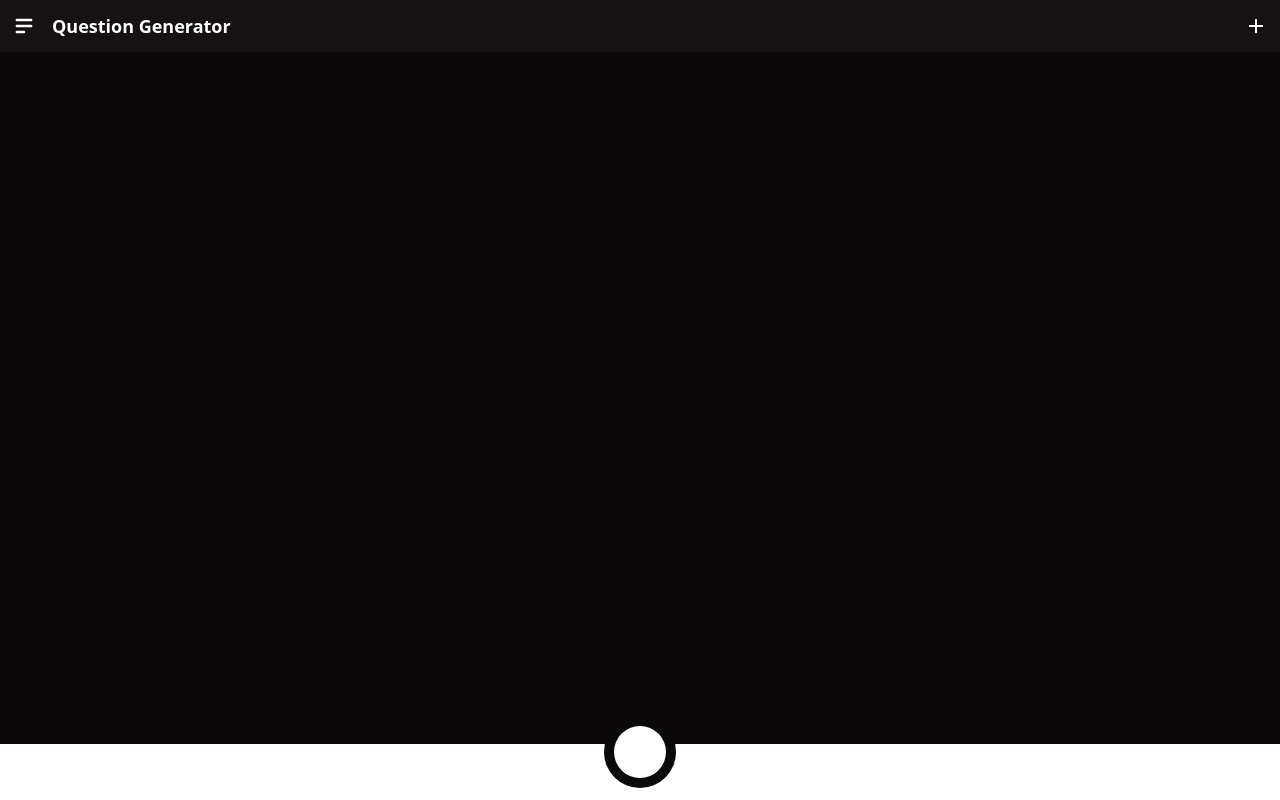
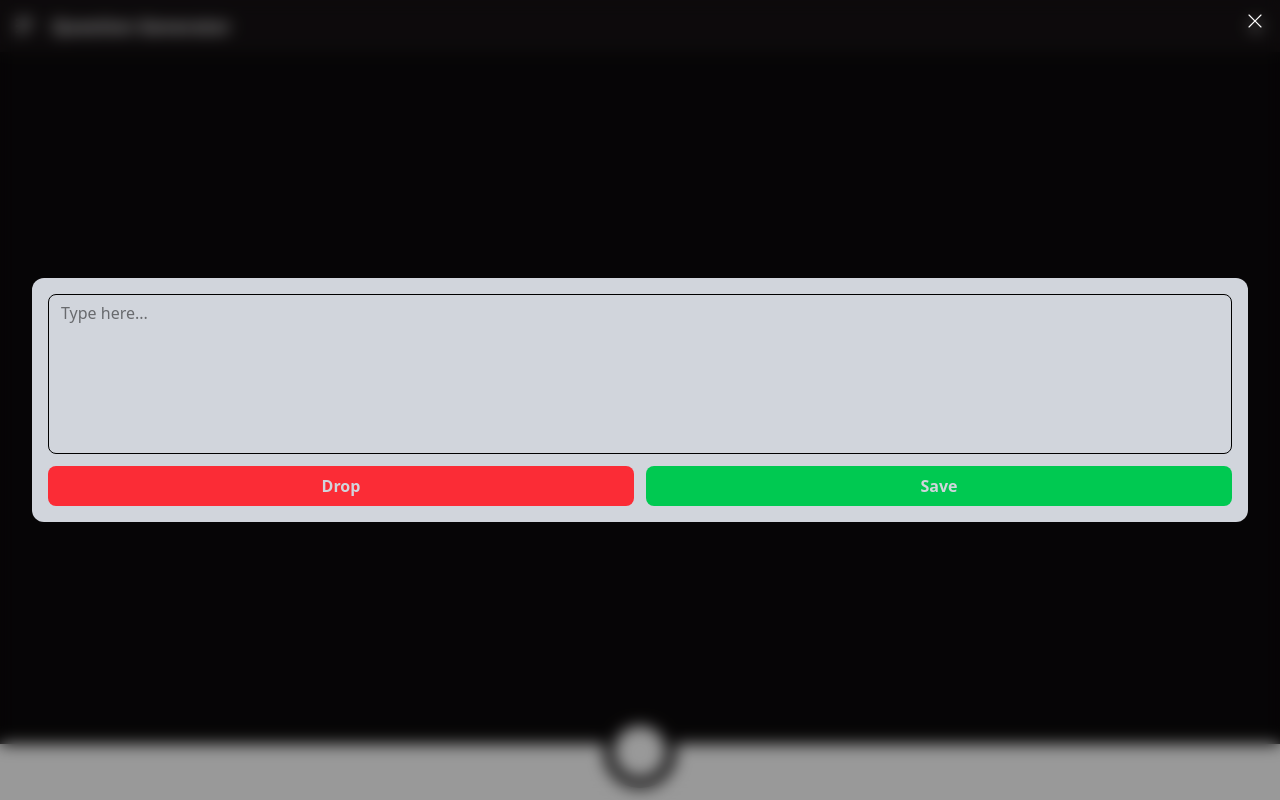
Before and after one commit to raviswamiii/TaleTalk, a React (Vite) app in the folder Frontend/: page /gameOne in a window 1280 px wide. Built offline with nearby package versions, Linux system fonts and the light colour scheme.

Commit message:
AddQuestionFeatureFrontendPart

```diff
--- a/Frontend/package.json
+++ b/Frontend/package.json
@@ -11,6 +11,7 @@
   },
   "dependencies": {
     "@tailwindcss/vite": "^4.1.18",
+    "axios": "^1.13.5",
     "react": "^19.2.0",
     "react-dom": "^19.2.0",
     "react-icons": "^5.5.0",
--- a/Frontend/src/games/GameOne.jsx
+++ b/Frontend/src/games/GameOne.jsx
@@ -4,7 +4,7 @@ import { RiAddLine } from "react-icons/ri";
 import { RxCross1 } from "react-icons/rx";
 
 export const GameOne = () => {
-  const [blurScreen, setBlurScreen] = useState(false);
+  const [blurScreen, setBlurScreen] = useState(true);
   const newQuestions = [
     { question: "What is the capital of France?" },
     { question: "Who wrote 'Romeo and Juliet'?" },
@@ -14,6 +14,7 @@ export const GameOne = () => {
     },
     { question: "What is the largest planet in our solar system?" },
   ];
+  const [addQuestion, setAddQuestion] = useState([]);
   const [questions, setQuestions] = useState([]);
   const [currentIndex, setCurrentIndex] = useState(0);
 
@@ -23,7 +24,23 @@ export const GameOne = () => {
     setCurrentIndex((prev) => prev + 1);
   };
 
-  const addNewQuestion = () => {};
+  const addNewQuestion = async () => {
+    try {
+      const response = await axios.post(`${backendURL}/gameOne/addQuestion`, {
+        addQuestion,
+      });
+
+      if (response.data.success) {
+        setAddQuestion([]);
+        setBlurScreen(false);
+        console.log("Question added successfully");
+      } else {
+        console.log("Failed to add question:", response.data.message);
+      }
+    } catch (error) {
+      console.error("Error adding question:", error.response?.data?.message);
+    }
+  };
   return (
     <div className="relative h-screen bg-[#0B090A] flex flex-col z-10">
       <div className="bg-[#161214] text-white px-3 py-3 flex items-center justify-between">
@@ -35,12 +52,30 @@ export const GameOne = () => {
       </div>
 
       <div
-        className={`bg-black/40 h-screen absolute inset-0 z-20 backdrop-blur-sm ${blurScreen ? "" : "hidden"}`}
+        className={`bg-black/40 h-screen absolute inset-0 z-20 backdrop-blur-sm flex flex-col justify-center px-8 ${blurScreen ? "" : "hidden"}`}
       >
         <RxCross1
           onClick={() => setBlurScreen(false)}
           className="text-white text-lg absolute right-4 top-3"
         />
+        <div className="bg-gray-300 w-full rounded-xl p-4 flex flex-col gap-3">
+          <textarea
+            placeholder="Type here..."
+            className="w-full h-[20vh] px-3 py-1.5 rounded-lg border resize-none outline-none"
+          ></textarea>
+
+          <div className="flex gap-3">
+            <button className="bg-red-500 w-full rounded-lg text-gray-300 py-2 font-semibold">
+              Drop
+            </button>
+            <button
+              onClick={addNewQuestion}
+              className="bg-green-500 w-full rounded-lg text-gray-300 py-2 font-semibold"
+            >
+              Save
+            </button>
+          </div>
+        </div>
       </div>
 
       <div className="h-screen p-6 overflow-y-scroll">
@@ -59,8 +94,6 @@ export const GameOne = () => {
               );
             })
           : ""}
-
-        {/* <div className="bg-green-500 h-[60vh] rounded-xl"></div> */}
       </div>
 
       <div className="absolute bottom-0 w-full flex flex-col items-center">
```
Also changed, not shown: 1 other file (tests, documents, lock files or other folders).
